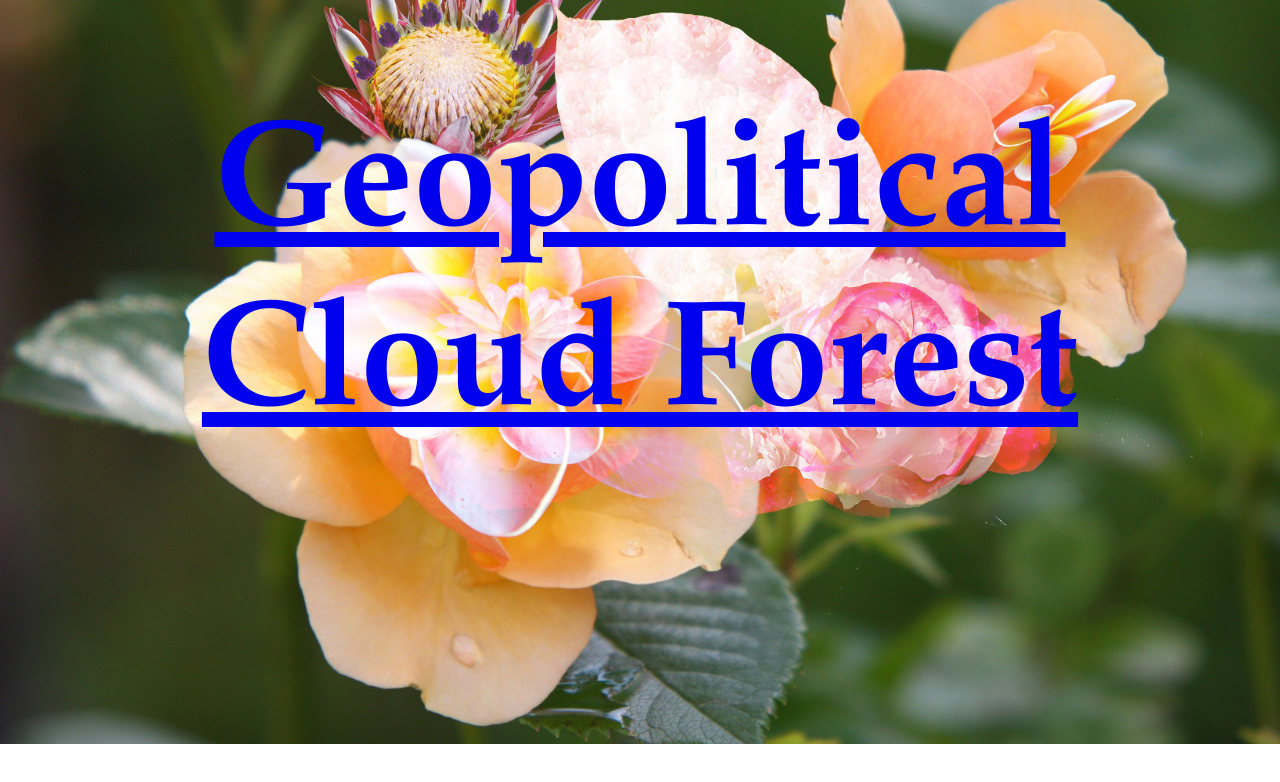
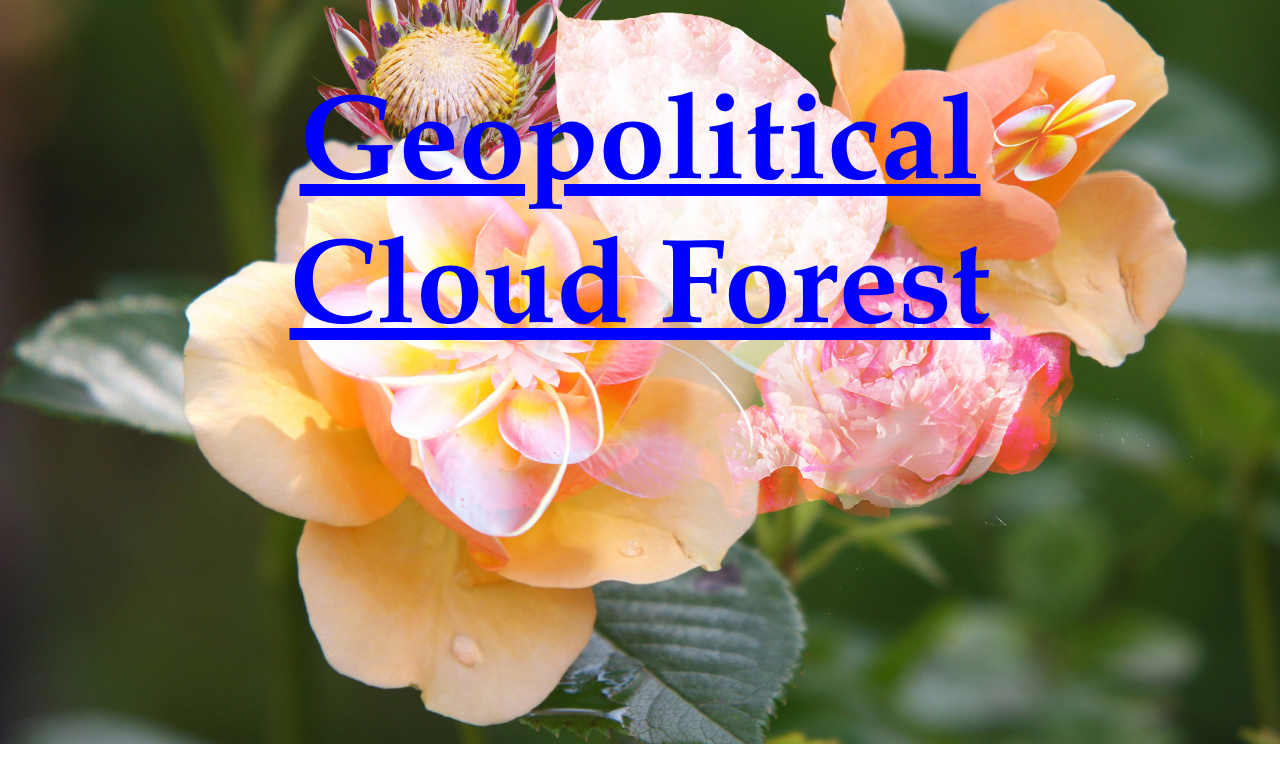
Before and after one commit to ereagan/debranding, a plain HTML site: page projects/geocloudforest/index.html in a window 1280 px wide. Drawn offline with Linux system fonts and the light colour scheme.

Commit message:
font size

```diff
--- a/projects/geocloudforest/css/main.css
+++ b/projects/geocloudforest/css/main.css
@@ -1,13 +1,13 @@
 #download {
   font-family: Garamond;
   font-weight: bold;
-  width: 75%; /* download div is 50% of the window*/
+  width: 75%; /* download div is 75% of the window*/
   margin: auto; /* margin auto will most of the time and center */
   /*
   left: 120px;
   */
   text-align: center; /* centers text */
-  font-size: 75px;
+  font-size: 60px;
   position: relative; /* positioning relative to surrounding elements */
 }
 
@@ -16,3 +16,23 @@ body {
 	background-size: 100%;
 	margin: auto;
 }
+
+/* unvisited link */
+a:link {
+    color: blue;
+}
+
+/* visited link */
+a:visited {
+    color: green;
+}
+
+/* mouse over link */
+a:hover {
+    color: hotpink;
+}
+
+/* selected link */
+a:active {
+    color: blue;
+}
```
